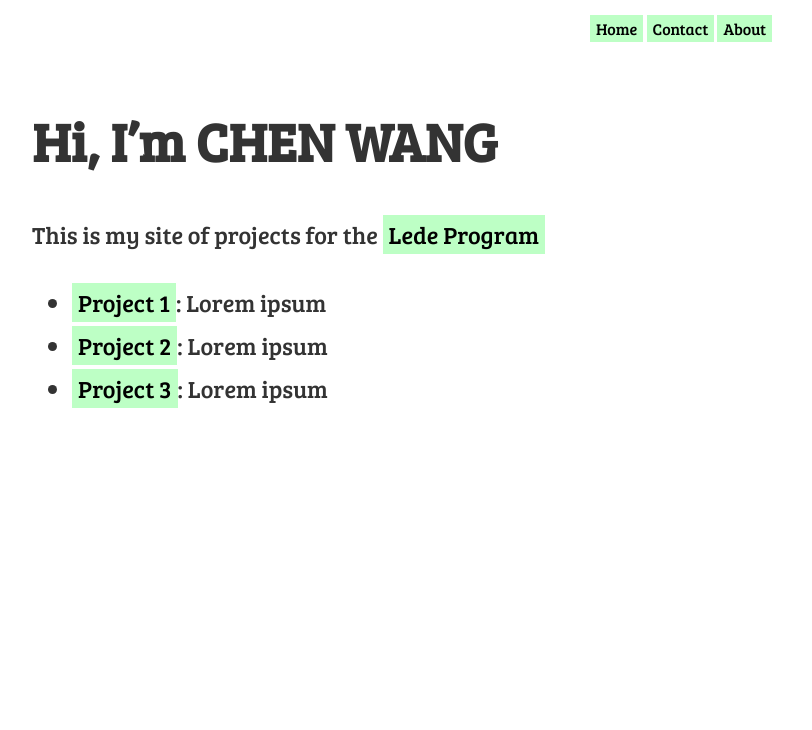
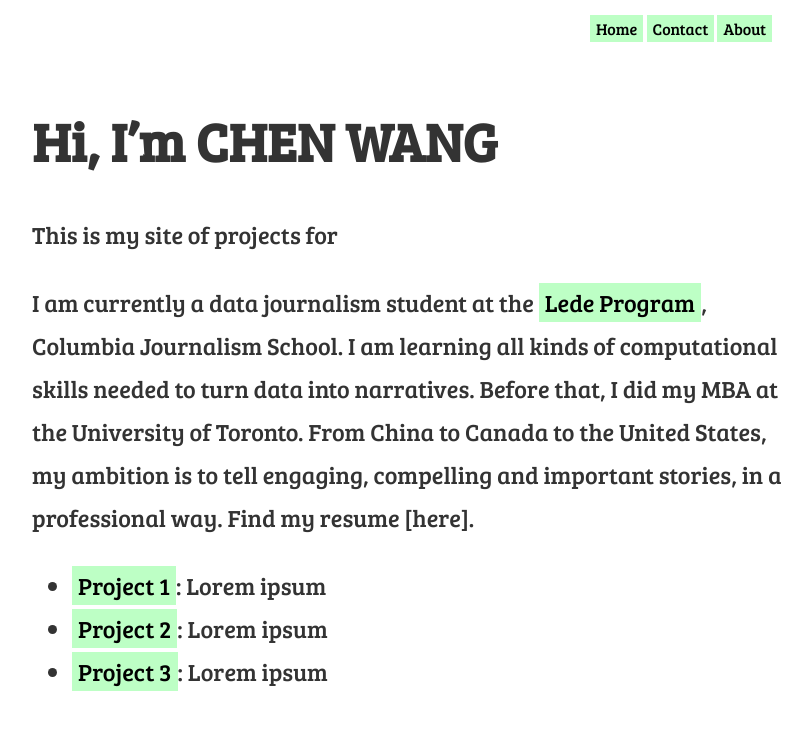
Before and after one commit to hichenwang/Data_Studio_Projects, a Jekyll site: the page built from docs/index.md, in a window 1280 px wide. Shown: the top 730 px of the page, without its empty margins (233-1045 px from the left). Built offline with Jekyll 4.4.1, drawn with Linux system fonts in a browser that asks for light colours; our own code applies the rules of GitHub Pages for plain Markdown files.

Commit message:
website update

```diff
--- a/docs/index.md
+++ b/docs/index.md
@@ -6,7 +6,13 @@ layout: default
 
 # Hi, I'm CHEN WANG
 
-This is my site of projects for the [Lede Program](http://ledeprogram.com)
+This is my site of projects for
+
+I am currently a data journalism student at the [Lede Program](http://ledeprogram.com), Columbia Journalism School.
+I am learning all kinds of computational skills needed to turn data into narratives.
+Before that, I did my MBA at the University of Toronto.
+From China to Canada to the United States, my ambition is to tell engaging, compelling and important stories, in a professional way.
+Find my resume [here].
 
 * [Project 1]({{ site.url }}/a-very-cool-project): Lorem ipsum
 * [Project 2]({{ site.url }}/a-very-cool-project): Lorem ipsum
```
